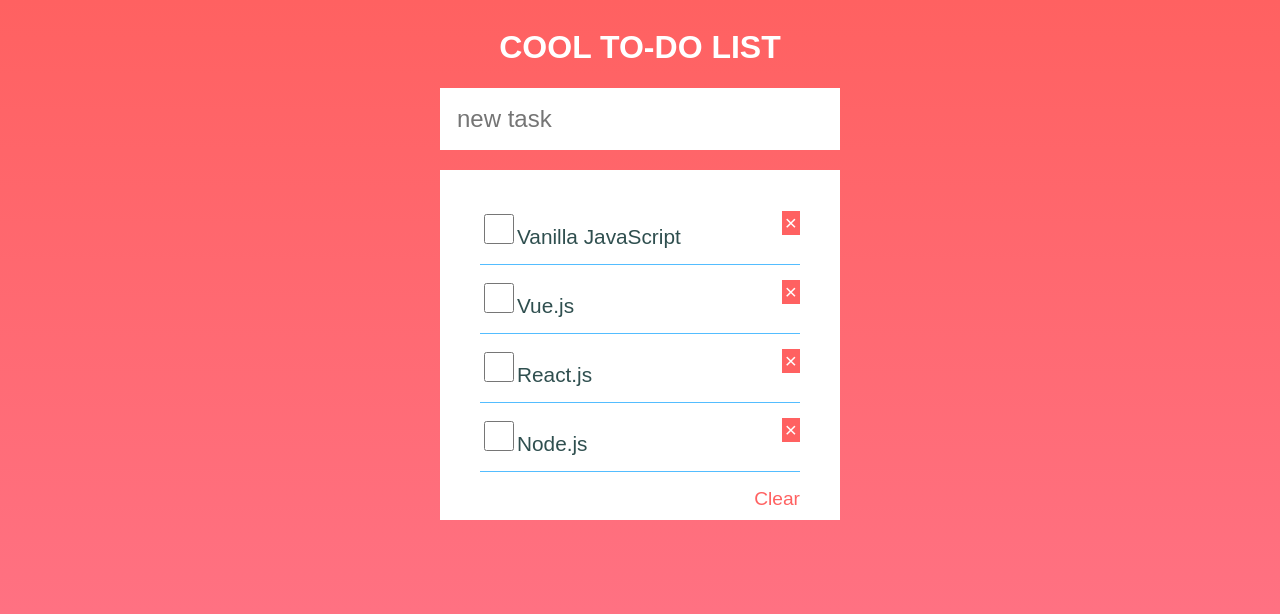
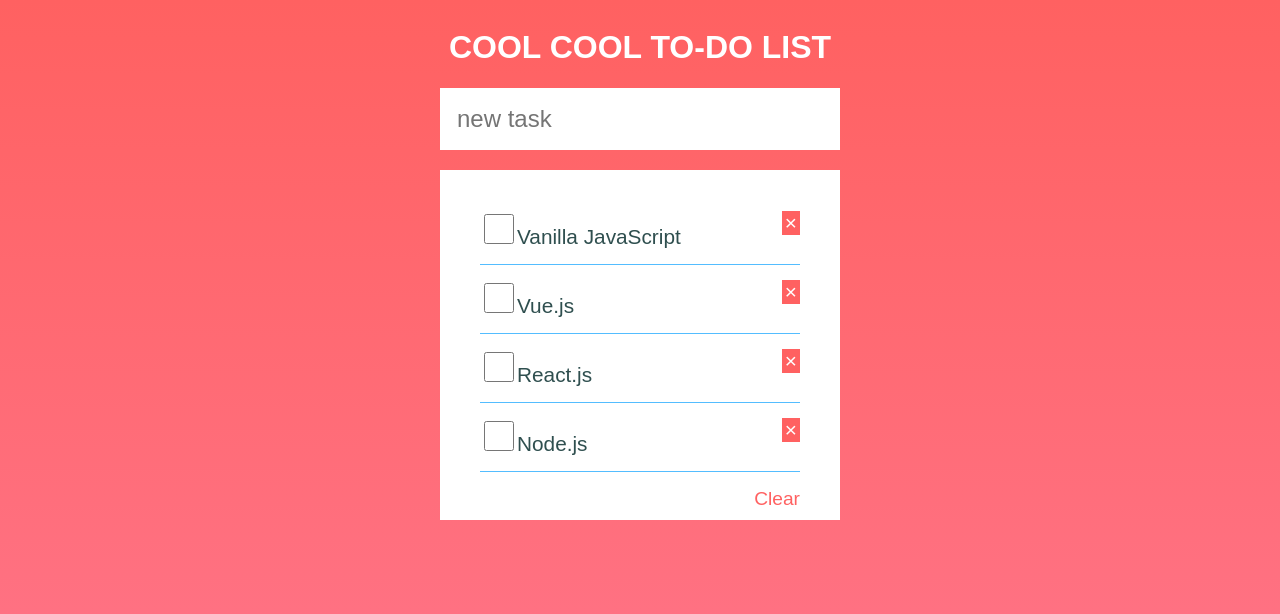
Before and after one commit to magur2017/background-generator, a plain HTML site: page index.html in a window 1280 px wide. Drawn offline with Linux system fonts and the light colour scheme.

```diff
--- a/index.html
+++ b/index.html
@@ -8,7 +8,7 @@
 	</head>
 	<body>
 		<div class="main">
-			<h1>COOL TO-DO LIST</h1>
+			<h1>COOL COOL TO-DO LIST</h1>
 			<form class="" action="index.html" method="post">
 				<input type="text" placeholder="new task" name="task">
 				<!-- <button  type="submit"><strong>ADD</strong></button> -->
```
